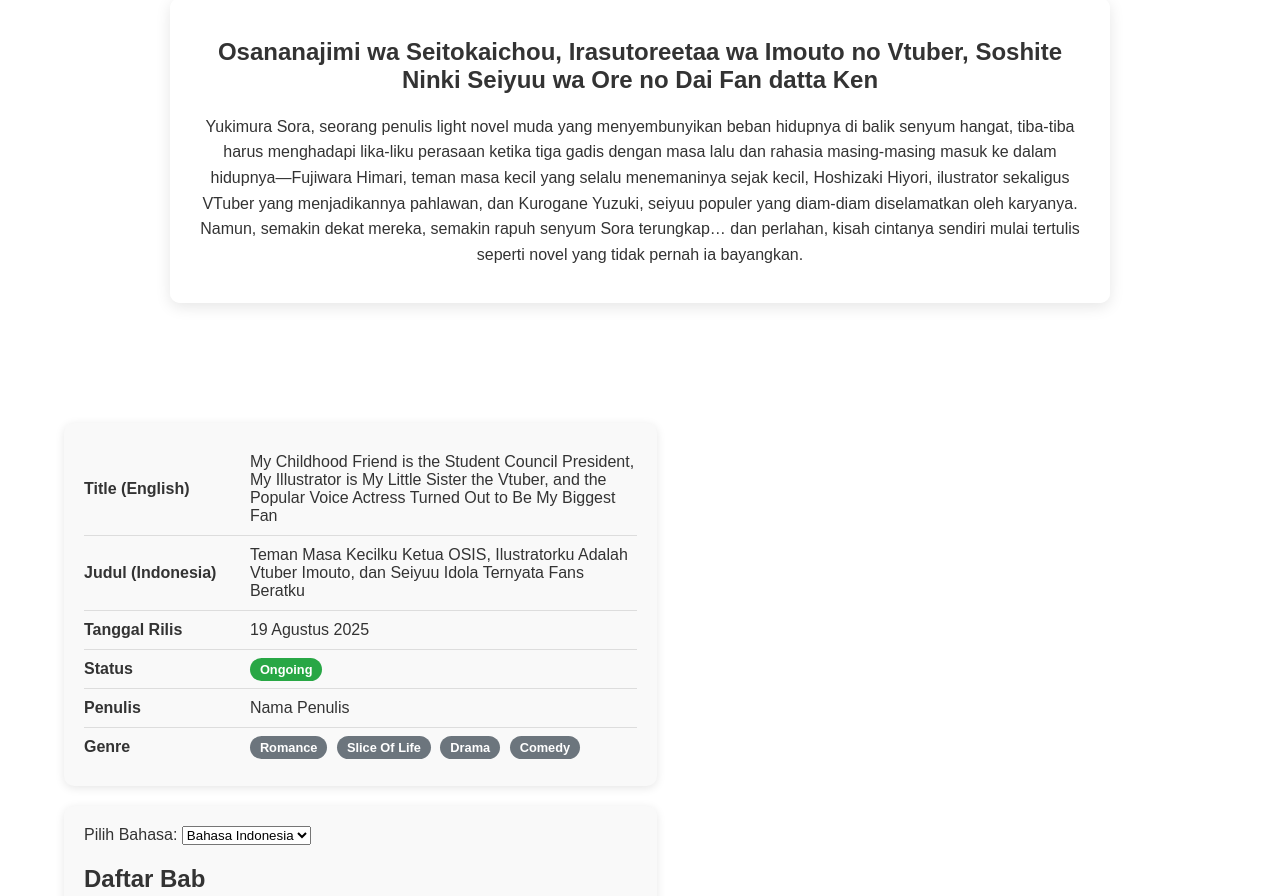
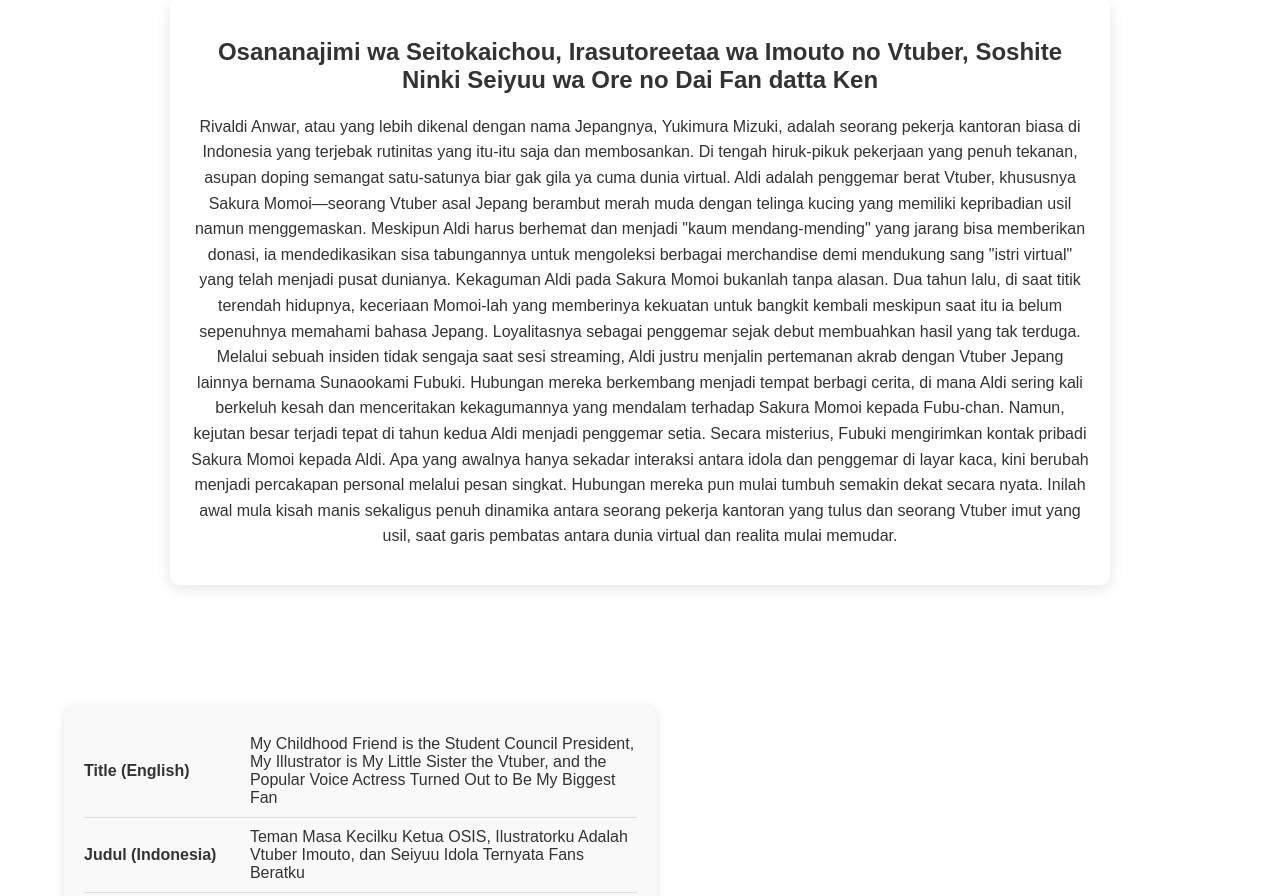
Before and after one commit to miichan023i/MY.LNn, a plain HTML site: page index.html in a window 1280 px wide. Shown: the part 204-1100 px from the top of the page. Drawn offline with Linux system fonts and the light colour scheme.

Commit message:
Update index.html

```diff
--- a/index.html
+++ b/index.html
@@ -35,7 +35,11 @@
                 <div class="novel-details-summary">
                     <h1 class="Osananajimi wa Seitokaichou, Irasutoreetaa wa Imouto no Vtuber, Soshite Ninki Seiyuu wa Ore no Dai Fan datta Ken">Osananajimi wa Seitokaichou, Irasutoreetaa wa Imouto no Vtuber, Soshite Ninki Seiyuu wa Ore no Dai Fan datta Ken</h1>
                     <p class="novel-synopsis">
-                        Yukimura Sora, seorang penulis light novel muda yang menyembunyikan beban hidupnya di balik senyum hangat, tiba-tiba harus menghadapi lika-liku perasaan ketika tiga gadis dengan masa lalu dan rahasia masing-masing masuk ke dalam hidupnya—Fujiwara Himari, teman masa kecil yang selalu menemaninya sejak kecil, Hoshizaki Hiyori, ilustrator sekaligus VTuber yang menjadikannya pahlawan, dan Kurogane Yuzuki, seiyuu populer yang diam-diam diselamatkan oleh karyanya. Namun, semakin dekat mereka, semakin rapuh senyum Sora terungkap… dan perlahan, kisah cintanya sendiri mulai tertulis seperti novel yang tidak pernah ia bayangkan.
+                        Rivaldi Anwar, atau yang lebih dikenal dengan nama Jepangnya, Yukimura Mizuki, adalah seorang pekerja kantoran biasa di Indonesia yang terjebak rutinitas yang itu-itu saja dan membosankan. Di tengah hiruk-pikuk pekerjaan yang penuh tekanan, asupan doping semangat satu-satunya biar gak gila ya cuma dunia virtual. Aldi adalah penggemar berat Vtuber, khususnya Sakura Momoi—seorang Vtuber asal Jepang berambut merah muda dengan telinga kucing yang memiliki kepribadian usil namun menggemaskan. Meskipun Aldi harus berhemat dan menjadi "kaum mendang-mending" yang jarang bisa memberikan donasi, ia mendedikasikan sisa tabungannya untuk mengoleksi berbagai merchandise demi mendukung sang "istri virtual" yang telah menjadi pusat dunianya.
+
+Kekaguman Aldi pada Sakura Momoi bukanlah tanpa alasan. Dua tahun lalu, di saat titik terendah hidupnya, keceriaan Momoi-lah yang memberinya kekuatan untuk bangkit kembali meskipun saat itu ia belum sepenuhnya memahami bahasa Jepang. Loyalitasnya sebagai penggemar sejak debut membuahkan hasil yang tak terduga. Melalui sebuah insiden tidak sengaja saat sesi streaming, Aldi justru menjalin pertemanan akrab dengan Vtuber Jepang lainnya bernama Sunaookami Fubuki. Hubungan mereka berkembang menjadi tempat berbagi cerita, di mana Aldi sering kali berkeluh kesah dan menceritakan kekagumannya yang mendalam terhadap Sakura Momoi kepada Fubu-chan.
+
+Namun, kejutan besar terjadi tepat di tahun kedua Aldi menjadi penggemar setia. Secara misterius, Fubuki mengirimkan kontak pribadi Sakura Momoi kepada Aldi. Apa yang awalnya hanya sekadar interaksi antara idola dan penggemar di layar kaca, kini berubah menjadi percakapan personal melalui pesan singkat. Hubungan mereka pun mulai tumbuh semakin dekat secara nyata. Inilah awal mula kisah manis sekaligus penuh dinamika antara seorang pekerja kantoran yang tulus dan seorang Vtuber imut yang usil, saat garis pembatas antara dunia virtual dan realita mulai memudar.
                     </p>
                 </div>
             </div>
```
